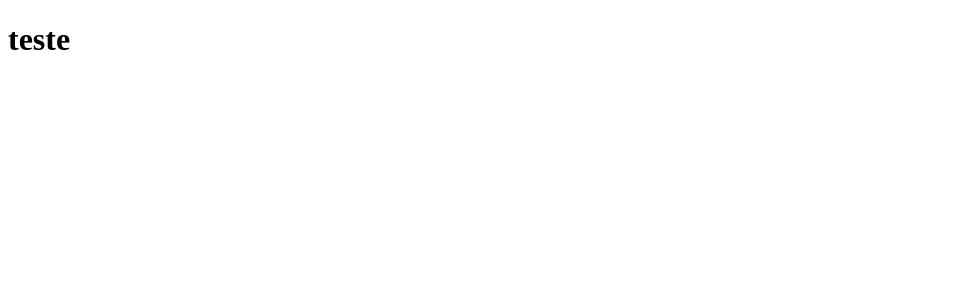
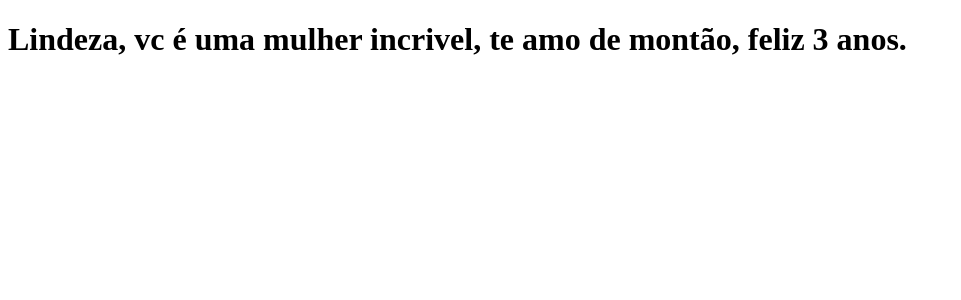
Before and after one commit to irwingileck/clone-tabnews, a Next.js app: page / in a window 1280 px wide. Shown: the top 300 px of the page, without its empty margins (0-961 px from the left). Built offline with nearby package versions, Linux system fonts and the light colour scheme.

Commit message:
Adicionando Pagina Inicial

```diff
--- a/pages/index.js
+++ b/pages/index.js
@@ -1,5 +1,5 @@
 function Home() {
-    return <h1>teste</h1>
+    return <h1>Lindeza, vc é uma mulher incrivel, te amo de montão, feliz 3 anos.</h1>
 }
 
 export default Home;
```
